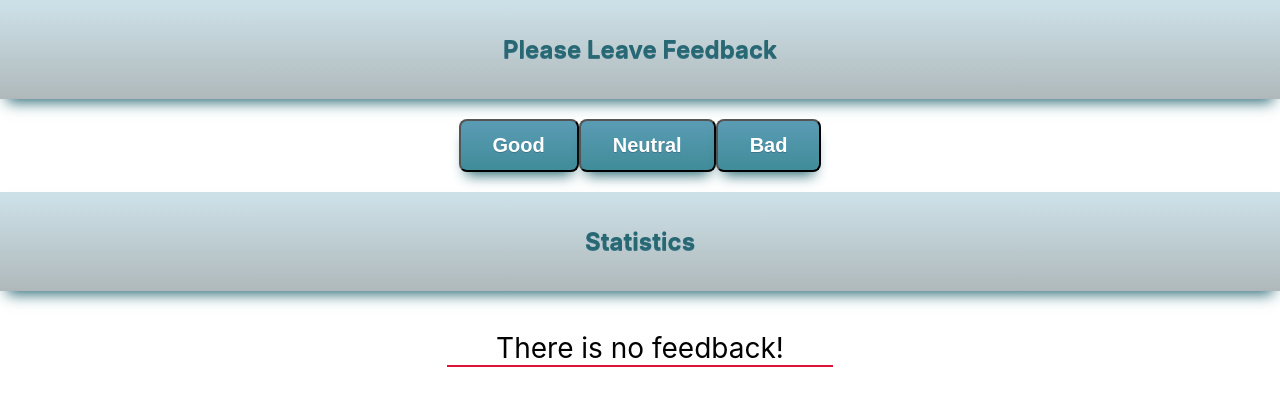
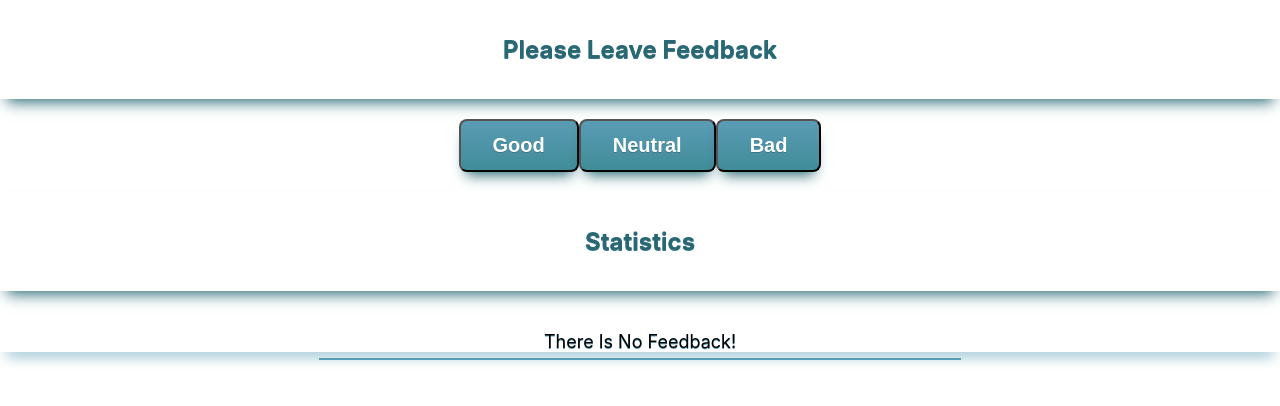
Before and after one commit to Zjadlbyscos/goit-react-hw-02-feedback, a React (Create React App) app: page / in a window 1280 px wide. Shown: the top 406 px of the page. Built offline with nearby package versions, Linux system fonts and the light colour scheme.

Commit message:
prettier, styles css

```diff
--- a/src/components/App.jsx
+++ b/src/components/App.jsx
@@ -29,7 +29,7 @@ class App extends Component {
   render() {
     const { good, neutral, bad } = this.state;
     const total = this.totalFeedback({ good, neutral, bad });
-    const positivePercentage = this.countPositiveFeedbackPercentage();
+    const positivePercentage = this.countPositiveFeedbackPercentage() + '%';
     // console.log(total);
     console.log(positivePercentage);
     return (
--- a/src/components/Notification/notification.module.css
+++ b/src/components/Notification/notification.module.css
@@ -1,15 +1,18 @@
 .message {
     text-align: center;
     margin-top: 40px;
-    font-size: 28px;
+    font-size: 18px;
     position: relative;
+    box-shadow: 0px 10px 14px -7px #599bb3;
+    text-shadow:0px 1px 0px #599bb3;
+    text-transform: capitalize;
   }
   .message::after {
     content: '';
     position: absolute;
-    bottom: -2px;
+    bottom: -8px;
     left: 50%;
     transform: translateX(-50%);
-    width: 30%;
-    border: 1px solid crimson;
+    width: 50%;
+    border: 1px solid #599bb3;
   }
--- a/src/components/Section/section.module.css
+++ b/src/components/Section/section.module.css
@@ -7,6 +7,6 @@
     justify-content: center;
     text-transform: capitalize;
     box-shadow: 0px 10px 14px -7px #276873;
-    background:linear-gradient(to bottom, #cce0e7 5%, #65787c85 100%);
+    /* background:linear-gradient(to bottom, #cce0e7 5%, #65787c85 100%); */
     text-shadow:0px 1px 0px #3d768a;
 }
--- a/src/components/statistics/statistic.module.css
+++ b/src/components/statistics/statistic.module.css
@@ -1,22 +1,19 @@
-.wrapper{
+.wrapper {
   display: flex;
   flex-direction: column;
   align-items: center;
   justify-content: center;
-}
-.title{
-    padding: 5px 35px;
-    font-size: 27px;
-    text-shadow:0px 1px 0px #3d768a;
+  margin-top: 40px;
 }
 
 .item,
-.item__total{
-
+.item__total {
   font-size: 17px;
-    text-shadow:0px 1px 0px #3d768a;
+  text-shadow: 0px 1px 0px #3d768a;
 }
-.item__total{
+.item__total {
   font-size: 18px;
-    text-shadow:1px 1px 0px #0782af;
+  text-shadow: 1px 1px 0px #0782af;
+  text-transform: uppercase;
+  padding-top: 12px;
 }
```
Lines whose indentation alone changed are shown as unchanged.
